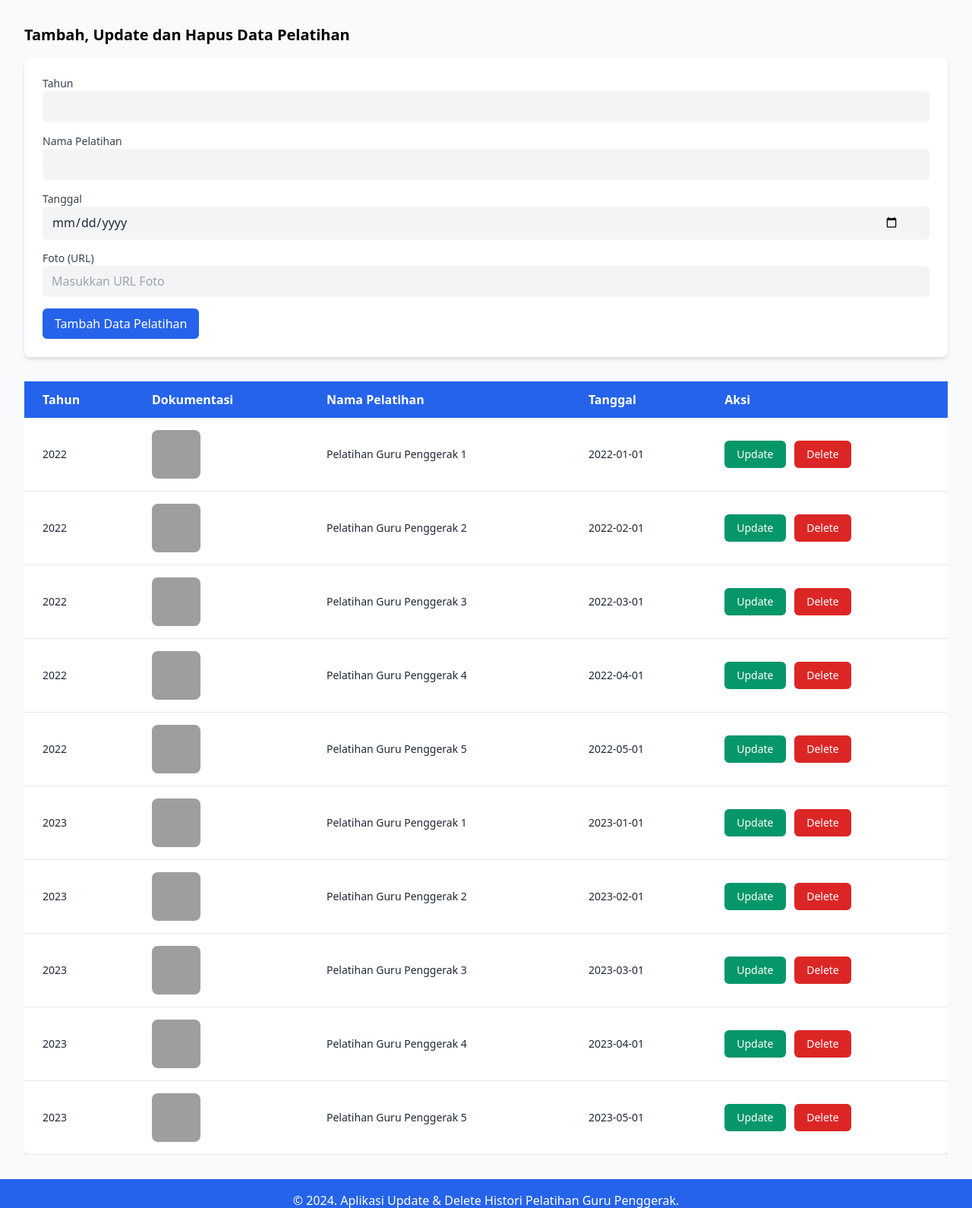
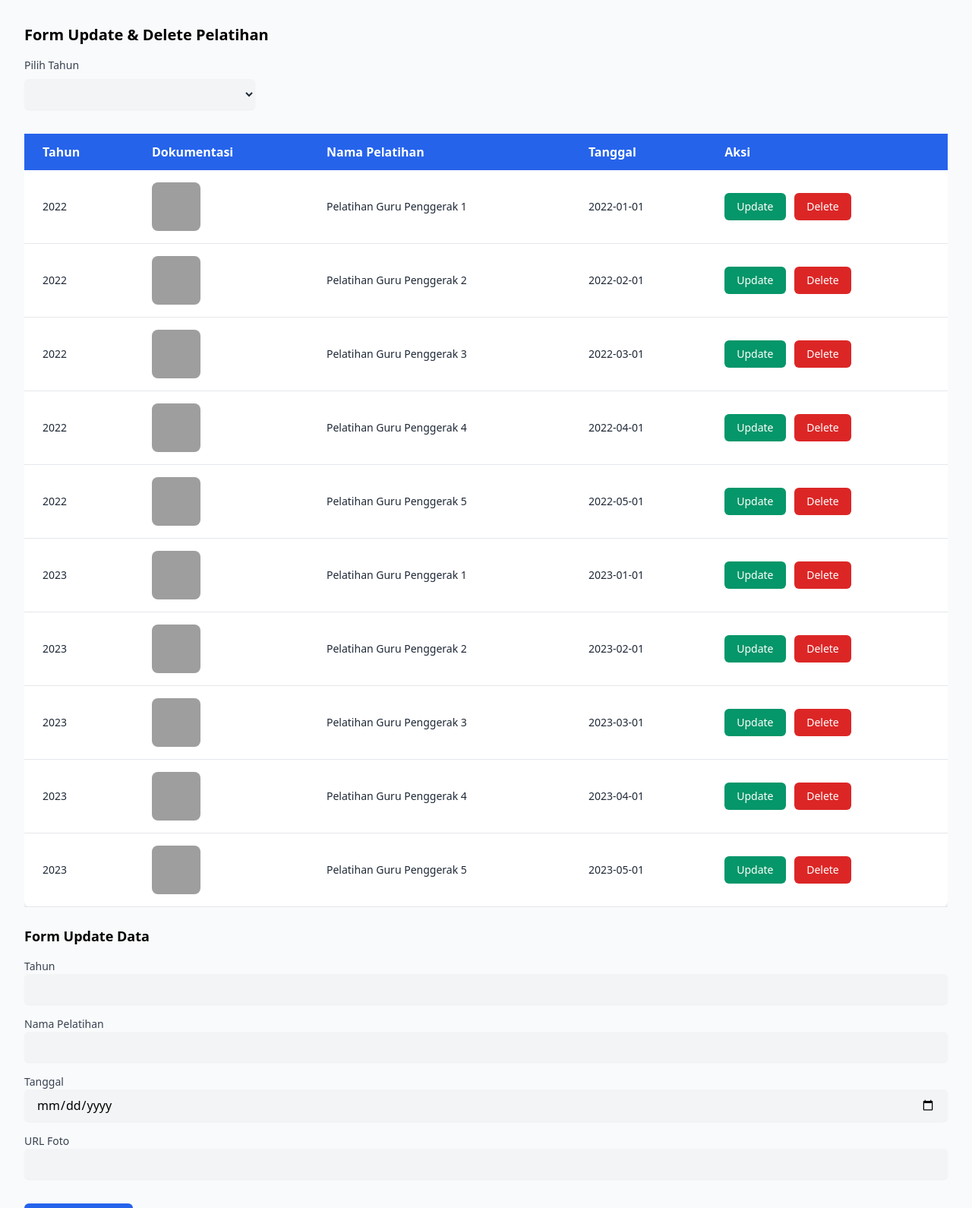
Before and after one commit to nanangriyadi/historisGp, a plain HTML site: page update-delete.html in a window 1280 px wide. Shown: the part 64-1654 px from the top of the page at 76% size. Drawn offline with nearby package versions, Linux system fonts and the light colour scheme; grey boxes are pictures that could not be loaded.

Commit message:
Update update-delete.html

```diff
--- a/update-delete.html
+++ b/update-delete.html
@@ -3,37 +3,27 @@
 <head>
     <meta charset="UTF-8">
     <meta name="viewport" content="width=device-width, initial-scale=1.0">
-    <title>Tambah, Update & Delete Histori Pelatihan Guru Penggerak</title>
+    <title>Update & Delete Histori Pelatihan</title>
     <link href="https://cdn.jsdelivr.net/npm/tailwindcss@2.2.19/dist/tailwind.min.css" rel="stylesheet">
 </head>
 <body class="bg-gray-50">
 
-    <header class="bg-blue-600 text-white p-4 text-center md:flex md:justify-between md:items-center">
-        <h1 class="text-2xl font-semibold">Tambah, Update & Delete Histori Pelatihan Guru Penggerak</h1>
+    <header class="bg-blue-600 text-white p-4 text-center">
+        <h1 class="text-2xl font-semibold">Update & Delete Histori Pelatihan Guru Penggerak</h1>
     </header>
 
     <main class="container mx-auto p-6 lg:p-8">
-        <section id="tambah-update-delete">
-            <h2 class="text-xl font-bold mb-4">Tambah, Update dan Hapus Data Pelatihan</h2>
+        <section id="update-delete">
+            <h2 class="text-xl font-bold mb-4">Form Update & Delete Pelatihan</h2>
 
-            <form id="form-update" class="bg-white p-6 rounded-lg shadow-md mb-8">
-                <label for="tahun" class="block text-sm font-medium text-gray-700">Tahun</label>
-                <input type="number" id="tahun" class="block w-full bg-gray-100 text-gray-800 py-2 pl-3 pr-10 mb-4 rounded-md shadow-sm" required>
-
-                <label for="nama" class="block text-sm font-medium text-gray-700">Nama Pelatihan</label>
-                <input type="text" id="nama" class="block w-full bg-gray-100 text-gray-800 py-2 pl-3 pr-10 mb-4 rounded-md shadow-sm" required>
-
-                <label for="tanggal" class="block text-sm font-medium text-gray-700">Tanggal</label>
-                <input type="date" id="tanggal" class="block w-full bg-gray-100 text-gray-800 py-2 pl-3 pr-10 mb-4 rounded-md shadow-sm" required>
-
-                <label for="foto" class="block text-sm font-medium text-gray-700">Foto (URL)</label>
-                <input type="url" id="foto" class="block w-full bg-gray-100 text-gray-800 py-2 pl-3 pr-10 mb-4 rounded-md shadow-sm" placeholder="Masukkan URL Foto" required>
-
-                <button type="submit" class="bg-blue-600 text-white py-2 px-4 rounded-md">Tambah Data Pelatihan</button>
-            </form>
+            <!-- Dropdown untuk memilih tahun -->
+            <label for="tahun-select" class="block text-sm font-medium text-gray-700 mb-2">Pilih Tahun</label>
+            <select id="tahun-select" class="block w-1/4 bg-gray-100 text-gray-800 py-2 pl-3 pr-10 mb-4 rounded-md shadow-sm">
+                <!-- Dropdown Tahun akan diisi secara dinamis -->
+            </select>
 
             <div class="overflow-x-auto">
-                <table class="table-auto w-full bg-white rounded-lg shadow-lg">
+                <table class="table-auto w-full bg-white rounded-lg shadow-lg mt-4">
                     <thead class="bg-blue-600 text-white">
                         <tr>
                             <th class="px-6 py-3 text-left">Tahun</th>
@@ -48,11 +38,33 @@
                     </tbody>
                 </table>
             </div>
+
+            <!-- Form untuk update data -->
+            <h2 class="text-lg font-semibold mt-6">Form Update Data</h2>
+            <form id="form-update" class="mt-4">
+                <div class="mb-4">
+                    <label for="tahun" class="block text-sm font-medium text-gray-700">Tahun</label>
+                    <input type="number" id="tahun" name="tahun" class="w-full px-4 py-2 bg-gray-100 rounded-md shadow-sm" required>
+                </div>
+                <div class="mb-4">
+                    <label for="nama" class="block text-sm font-medium text-gray-700">Nama Pelatihan</label>
+                    <input type="text" id="nama" name="nama" class="w-full px-4 py-2 bg-gray-100 rounded-md shadow-sm" required>
+                </div>
+                <div class="mb-4">
+                    <label for="tanggal" class="block text-sm font-medium text-gray-700">Tanggal</label>
+                    <input type="date" id="tanggal" name="tanggal" class="w-full px-4 py-2 bg-gray-100 rounded-md shadow-sm" required>
+                </div>
+                <div class="mb-4">
+                    <label for="foto" class="block text-sm font-medium text-gray-700">URL Foto</label>
+                    <input type="text" id="foto" name="foto" class="w-full px-4 py-2 bg-gray-100 rounded-md shadow-sm" required>
+                </div>
+                <button type="submit" class="bg-blue-600 text-white px-6 py-2 rounded-md mt-4">Update Data</button>
+            </form>
         </section>
     </main>
 
     <footer class="bg-blue-600 text-white p-4 text-center">
-        &copy; 2024. Aplikasi Update & Delete Histori Pelatihan Guru Penggerak.
+        &copy; 2024. Aplikasi Histori Pelatihan Guru Penggerak.
     </footer>
 
     <script src="update-delete.js"></script>
```
